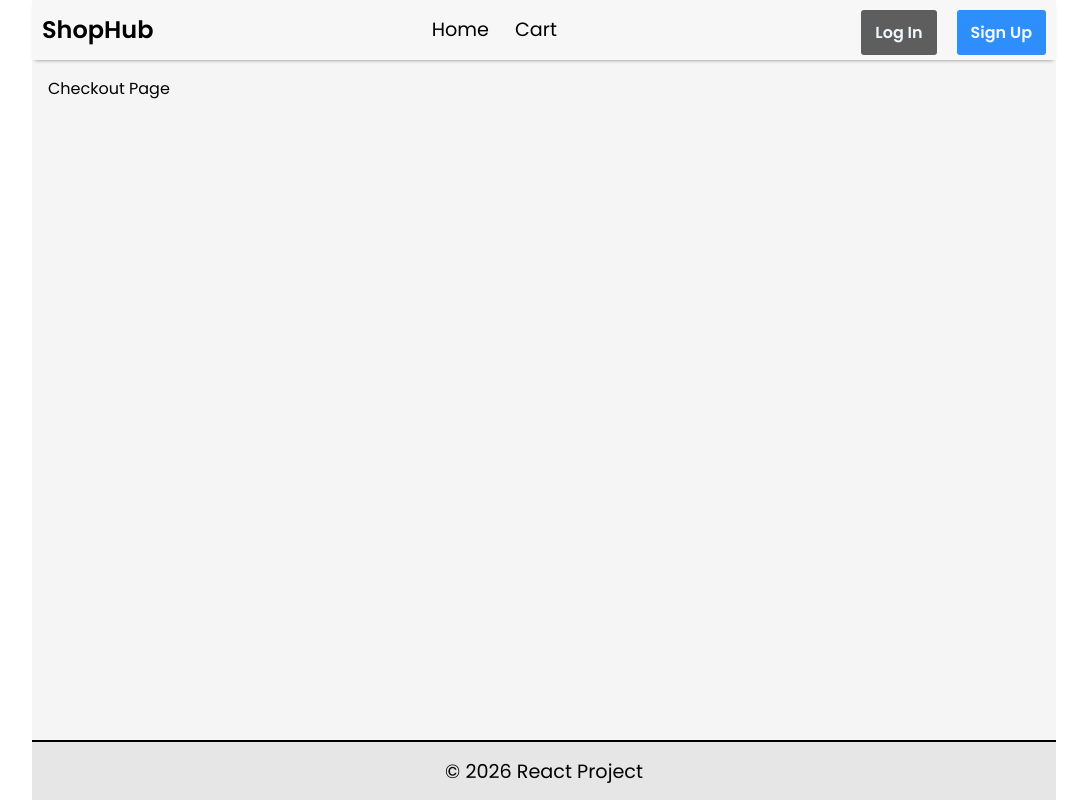
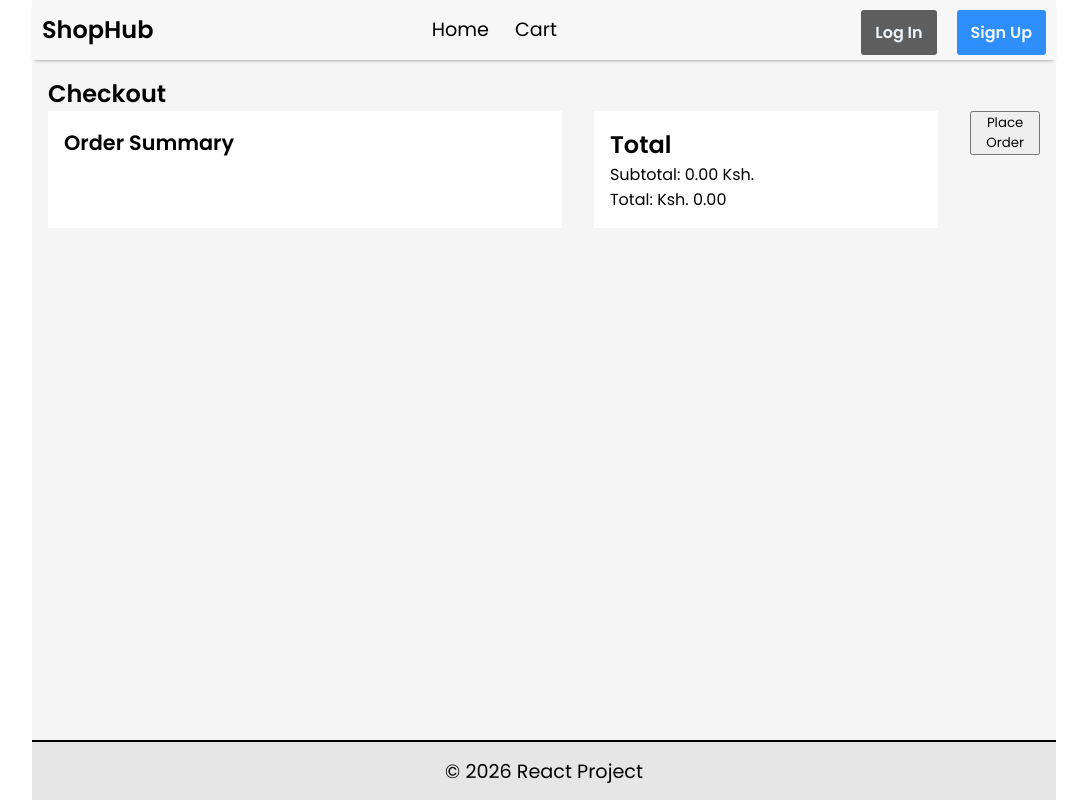
Before and after one commit to petermbiyu/ecomerse-react-shophub, a React (Vite) app: page /checkout in a window 1280 px wide. Shown: the whole page, without its empty margins (96-1183 px from the left). Built offline with nearby package versions, Linux system fonts and the light colour scheme.

Commit message:
added summary order section

```diff
--- a/src/App.css
+++ b/src/App.css
@@ -201,6 +201,58 @@ h3 {
 .product-details p {
   margin: 12px 0;
 }
+/* checkout page */
+.checkout-container {
+  display: flex;
+  flex-flow: row;
+  gap: 2rem;
+}
+.check-summary {
+  background-color: #fff;
+  padding: 1rem;
+  width: 60%;
+}
+.check-totals {
+  background-color: #fff;
+  padding: 1rem;
+  width: 40%;
+  height: fit-content;
+}
+.checkout {
+  width: 100%;
+  height: 100px;
+  display: flex;
+  justify-content: space-between;
+  margin: 1rem 0;
+}
+.image-container {
+  width: 10%;
+}
+.check-image {
+  width: 100%;
+}
+.check-details {
+  height: 80px;
+  width: 70%;
+  padding: 0 1rem;
+}
+.check-details p {
+  color: rgb(46, 142, 252);
+  font-weight: 700;
+}
+.check-amount {
+  width: 20%;
+  text-align: right;
+}
+.check-amount p {
+  margin: 3px 0;
+}
+.check-control button {
+  padding: 2px 8px;
+}
+.check-control span {
+  margin: 0 10px;
+}
 
 /* footer */
 .footer {
--- a/src/context/CartContext.jsx
+++ b/src/context/CartContext.jsx
@@ -1,4 +1,5 @@
 import { createContext, useContext, useState } from "react";
+import { getProductById } from "../data/products";
 
 const CartContext = createContext(null);
 
@@ -18,8 +19,45 @@ export const CartProvider = ({ children }) => {
     }
   }
 
+  function getCartItemsWithProducts() {
+    return cartItems
+      .map((item) => ({ ...item, product: getProductById(item.id) }))
+      .filter((item) => item.product);
+  }
+  function removeItem(productId) {
+    setCartItems(cartItems.filter((item) => item.id !== productId));
+  }
+
+  function updateQuantity(productId, quantity) {
+    if (quantity <= 0) {
+      removeItem(productId);
+      return;
+    }
+    setCartItems(
+      cartItems.map((item) =>
+        item.id === productId ? { ...item, quantity } : item,
+      ),
+    );
+  }
+  function getCartTotal() {
+    const total = cartItems.reduce((total, item) => {
+      const product = getProductById(item.id);
+      return total + (product ? product.price * item.quantity : 0);
+    }, 0);
+    return total;
+  }
+
   return (
-    <CartContext.Provider value={{ cartItems, addToCart }}>
+    <CartContext.Provider
+      value={{
+        cartItems,
+        addToCart,
+        getCartItemsWithProducts,
+        updateQuantity,
+        removeItem,
+        getCartTotal,
+      }}
+    >
       {children}
     </CartContext.Provider>
   );
--- a/src/pages/Checkout.jsx
+++ b/src/pages/Checkout.jsx
@@ -1,3 +1,70 @@
+import { useCart } from "../context/CartContext";
 export const Checkout = () => {
-  return <div className="section">Checkout Page</div>;
+  const { getCartItemsWithProducts, updateQuantity, removeItem, getCartTotal } =
+    useCart();
+  const cartItems = getCartItemsWithProducts();
+  const total = getCartTotal();
+  return (
+    <div className="section">
+      <div>
+        <h1>Checkout</h1>
+        <div className="checkout-container">
+          <div className="check-summary">
+            <h2>Order Summary</h2>
+            {cartItems.map((item) => (
+              <div className="checkout">
+                <div className="image-container">
+                  <img
+                    src={item.product.image}
+                    alt={item.product.name}
+                    className="check-image"
+                  />
+                </div>
+                <div className="check-details">
+                  <h3>{item.product.name}</h3>
+                  <p>Ksh. {item.product.price.toFixed(2)}</p>
+                </div>
+                <div className="check-amount">
+                  <div className="check-control">
+                    <button
+                      onClick={() => updateQuantity(item.id, item.quantity - 1)}
+                    >
+                      -
+                    </button>
+                    <span>{item.quantity}</span>
+                    <button
+                      onClick={() => updateQuantity(item.id, item.quantity + 1)}
+                    >
+                      +
+                    </button>
+                  </div>
+                  <p>Ksh. {(item.product.price * item.quantity).toFixed(2)}</p>
+                  <button
+                    className="btn-pri"
+                    onClick={() => removeItem(item.id)}
+                  >
+                    Remove
+                  </button>
+                </div>
+              </div>
+            ))}
+          </div>
+          <div className="check-totals">
+            <h1>Total</h1>
+            <div>
+              <span>Subtotal: {total.toFixed(2)} </span>
+              <span>Ksh. </span>
+            </div>
+            <div>
+              <span>Total: </span>
+              <span>Ksh. {total.toFixed(2)} </span>
+            </div>
+          </div>
+          <div>
+            <button>Place Order </button>
+          </div>
+        </div>
+      </div>
+    </div>
+  );
 };
--- a/src/pages/Products.jsx
+++ b/src/pages/Products.jsx
@@ -31,7 +31,7 @@ export const Products = () => {
 
   const { cartItems, addToCart } = useCart();
   const productCart = cartItems.find((item) => item.id === product.id);
-  const quantityLabel = productCart ? `${productCart.quantity}` : "";
+  const quantityLabel = productCart ? `(${productCart.quantity})` : "";
 
   return (
     <div className="section">
```
